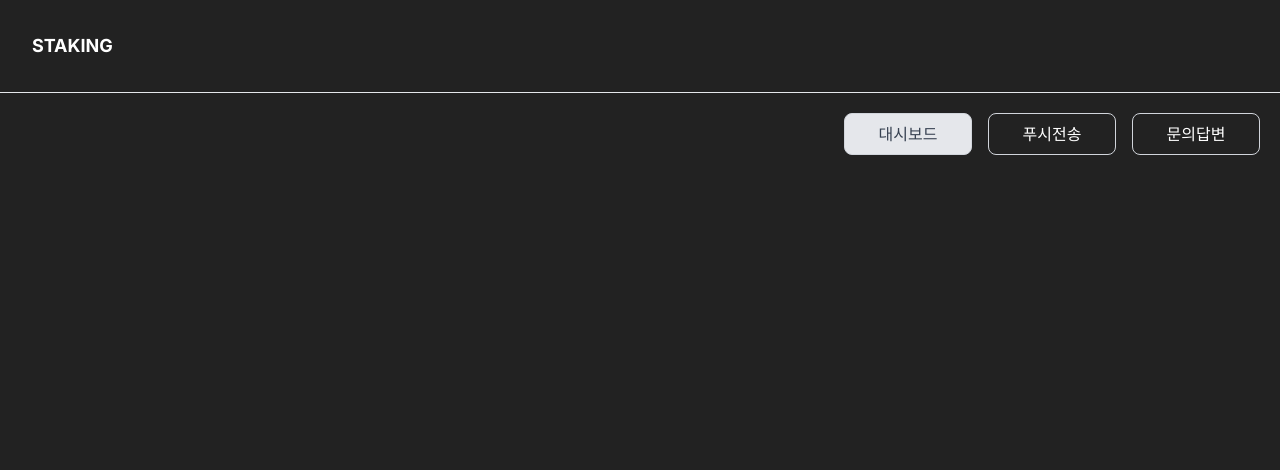
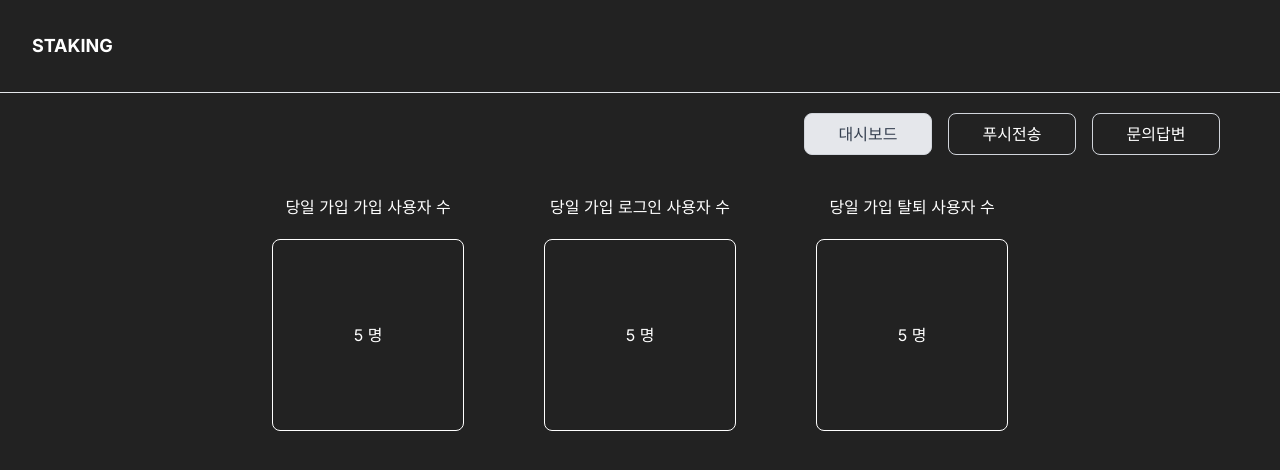
Before and after one commit to stakingWebServer/stakingWebFront, a Next.js app: page /dashboard in a window 1280 px wide. Shown: the top 470 px of the page. Built offline with nearby package versions, Linux system fonts and the light colour scheme; no server answers.

Commit message:
대시보드 사용자 Ui 추가

```diff
--- /dev/null
+++ b/src/api/dashboard.ts
@@ -0,0 +1,17 @@
+import { API_URL } from "@/utile/env"
+
+
+
+export default async function getDashboardCardData(card: string) {
+    const response = await fetch(`${API_URL}/today/${card}`, {
+        method: 'GET',
+        mode: 'cors',
+        cache: 'no-cache',
+        headers: {
+            "Content-Type": "application/json",
+            // Authorization:
+        },
+    })
+
+    return response.json()
+}
--- a/src/app/dashboard/page.tsx
+++ b/src/app/dashboard/page.tsx
@@ -1,10 +1,14 @@
 import Nav from "@/components/Nav";
+import DashboardCards from "@/components/DashboardCards";
+
+
 
 //대시보드 컴포넌트
 export default function Dashboard() {
     return (
         <div>
             <Nav selectNav={'대시보드'} />
+            <DashboardCards />
         </div>
     )
 }
--- a/src/app/layout.tsx
+++ b/src/app/layout.tsx
@@ -22,7 +22,7 @@ export default function RootLayout({
     <html lang="en">
       <body className={inter.className}>
         <Header />
-        <main>{children}</main>
+        <main className="max-w-[1200px] mx-auto">{children}</main>
       </body>
     </html>
   );
--- /dev/null
+++ b/src/components/DashboardCards.tsx
@@ -0,0 +1,47 @@
+import getDashboardCardData from "@/api/dashboard"
+
+const cardArr = [
+    {
+        name: '가입',
+        params: 'register'
+    },
+    {
+        name: '로그인',
+        params: 'loginUser'
+    },
+    {
+        name: '탈퇴',
+        params: 'dropUser'
+    },
+]
+
+export default function DashboardCards() {
+    return (
+        <div className="flex justify-center mt-10 text-center">
+            {cardArr.map(card => <Card key={card.name} card={card} />)}
+        </div>
+    )
+}
+
+type Props = {
+    card: {
+        name: string;
+        params: string;
+    };
+}
+
+const Card = ({ card }: Props) => {
+    const numData = getDashboardCardData(card.params);
+    console.log(numData)
+
+    return (
+        <div>
+            <p className="mb-5">당일 가입 {card.name} 사용자 수</p>
+            <div className="flex border-white items-center justify-center mx-10 border border-solid border-black rounded-lg w-48 h-48">
+                5 명
+            </div>
+        </div>
+
+    )
+
+}
--- a/src/components/Login.tsx
+++ b/src/components/Login.tsx
@@ -43,6 +43,7 @@ export default function Login() {
             alert(result.errorMessage);
         } else if (result.status === 'SUCCESS') {
             alert('로그인에 성공했습니다.');
+            localStorage.setItem('token', result.result.accessKey)
             router.push('/dashboard');
         }
     }
--- a/src/utile/env.ts
+++ b/src/utile/env.ts
@@ -1 +1,2 @@
+
 export const API_URL = process.env.NEXT_PUBLIC_API_URL || '';
```
